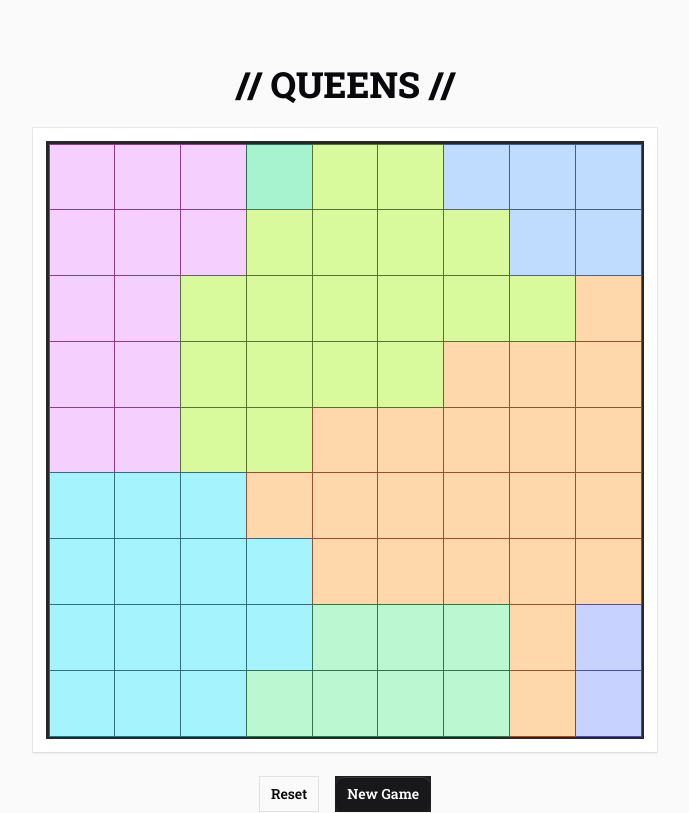
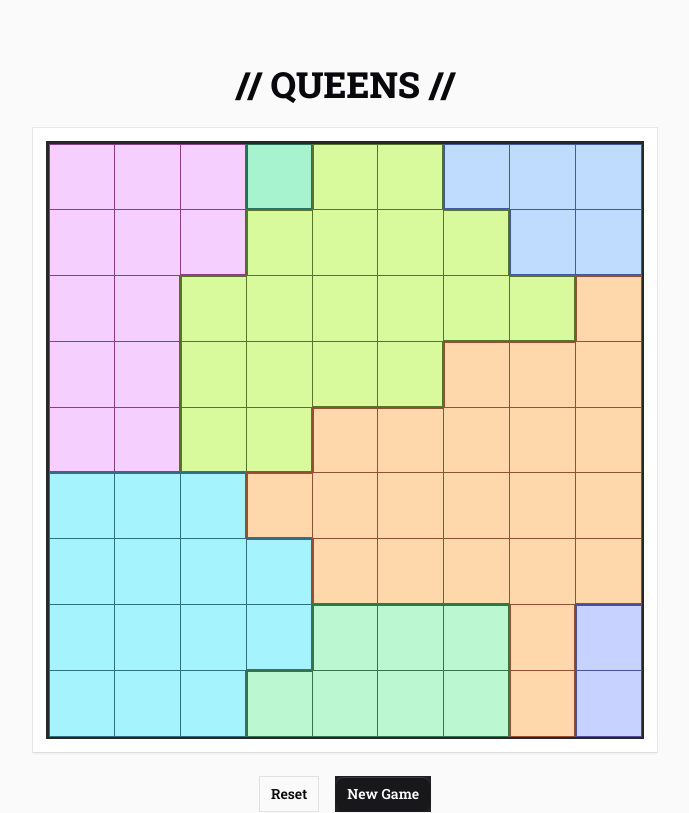
Before and after one commit to cloudyyoung/games, a React (Vite) app: page / in a window 1280 px wide. Shown: the top 813 px of the page, without its empty margins (295-984 px from the left). Built offline with nearby package versions, Linux system fonts and the light colour scheme.

Commit message:
Adjust borders

```diff
--- a/src/components/slot.tsx
+++ b/src/components/slot.tsx
@@ -26,10 +26,10 @@ export const Slot = ({ isQueen, isCrossed, isConflicted, region, disabled, satis
         "aspect-square box-border border-solid border-opacity-80 border-[1px] flex justify-center items-center relative overflow-hidden -mt-[0.5px] -ml-[0.5px] -mb-[0.5px] -mr-[0.5px]",
         regionColor,
         onClick && 'cursor-pointer',
-        regionBorder.top && 'border-t-[1.5px]',
-        regionBorder.right && 'border-r-[1.5px]',
-        regionBorder.bottom && 'border-b-[1.5px]',
-        regionBorder.left && 'border-l-[1.5px]',
+        regionBorder.top && 'border-t-[2px]',
+        regionBorder.right && 'border-r-[2px]',
+        regionBorder.bottom && 'border-b-[2px]',
+        regionBorder.left && 'border-l-[2px]',
         disabled && 'pointer-events-none',
       )}
       onClick={onClick}
```
